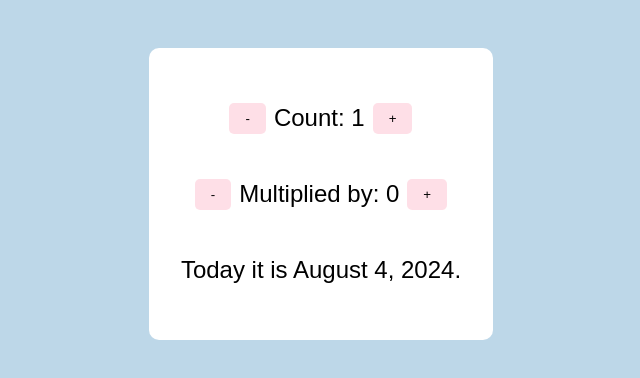
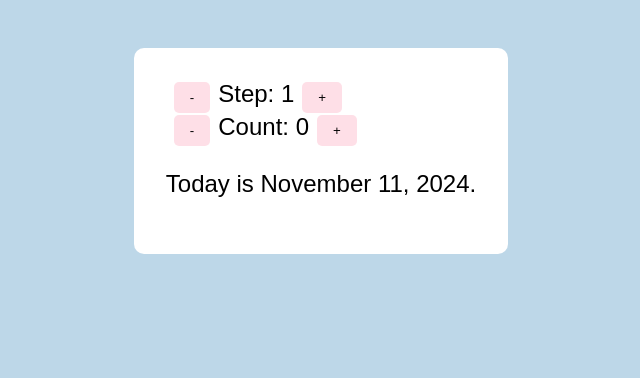
Before and after one commit to thelvp/react-date-counter, a React (Create React App) app: page / in a window 1280 px wide. Shown: the top 378 px of the page, without its empty margins (319-959 px from the left). Built offline with nearby package versions, Linux system fonts and the light colour scheme.

Commit message:
refactoring

```diff
--- a/src/App.js
+++ b/src/App.js
@@ -1,39 +1,37 @@
 import {useState} from 'react';
 import './styles.css';
-import {addDays} from './hooks/addDays';
-import {renderMessage} from './hooks/renderMessage';
-import {Buttons} from './components/buttons';
 
 export default function App() {
-  const [step, setStep] = useState(0);
-  const [count, setCount] = useState(1);
-  const multiplication = step * count;
-  const today = new Date();
+  const [count, setCount] = useState(0);
+  const [step, setStep] = useState(1);
+  const date = new Date('11 November 2024');
+  date.setDate(date.getDate() + count);
   const dateConfig = {year: 'numeric', month: 'long', day: 'numeric'};
 
   return (
     <div className='App'>
-      <Buttons
-        step={step}
-        setStep={setStep}
-        count={count}
-        setCount={setCount}
-      />
+      <div>
+        <button onClick={() => setStep((c) => c - 1)}>-</button>
+        <span>Step: {step}</span>
+        <button onClick={() => setStep((c) => c + 1)}>+</button>
+      </div>
+
+      <div>
+        <button onClick={() => setCount((c) => c - step)}>-</button>
+        <span>Count: {count}</span>
+        <button onClick={() => setCount((c) => c + step)}>+</button>
+      </div>
+
       <div>
         <p>
           <span>
-            Today it is {today.toLocaleDateString('en-US', dateConfig)}.
+            {count === 0
+              ? 'Today is '
+              : count > 0
+              ? `${count} days from today is `
+              : `${Math.abs(count)} days ago was `}
           </span>
-
-          <span> {renderMessage(multiplication)} </span>
-          <span>
-            {step !== 0
-              ? `${addDays(today, multiplication).toLocaleDateString(
-                  'en-US',
-                  dateConfig
-                )}.`
-              : ''}
-          </span>
+          <span>{date.toLocaleDateString('en-US', dateConfig)}.</span>
         </p>
       </div>
     </div>
--- a/src/components/buttons.js
+++ /dev/null
@@ -1,16 +0,0 @@
-export const Buttons = ({step, setStep, count, setCount}) => {
-  return (
-    <div>
-      <div className='controls'>
-        <button onClick={() => setCount((c) => c - 1)}>-</button>
-        <p>Count: {count}</p>
-        <button onClick={() => setCount((c) => c + 1)}>+</button>
-      </div>
-      <div className='controls'>
-        <button onClick={() => setStep((c) => c - 1)}>-</button>
-        <p>Multiplied by: {step}</p>
-        <button onClick={() => setStep((c) => c + 1)}>+</button>
-      </div>
-    </div>
-  );
-};
--- a/src/hooks/addDays.js
+++ /dev/null
@@ -1,5 +0,0 @@
-export const addDays = (date, days) => {
-  const newdate = new Date(date);
-  newdate.setDate(newdate.getDate() + days);
-  return newdate;
-};
--- a/src/hooks/renderMessage.js
+++ /dev/null
@@ -1,11 +0,0 @@
-export const renderMessage = (multiplication) => {
-  if (multiplication === 1) {
-    return 'Tomorrow it is ';
-  } else if (multiplication > 1) {
-    return `In ${multiplication} days it is `;
-  } else if (multiplication < 0) {
-    return `${multiplication} days ago, it was`;
-  } else {
-    return '';
-  }
-};
```
